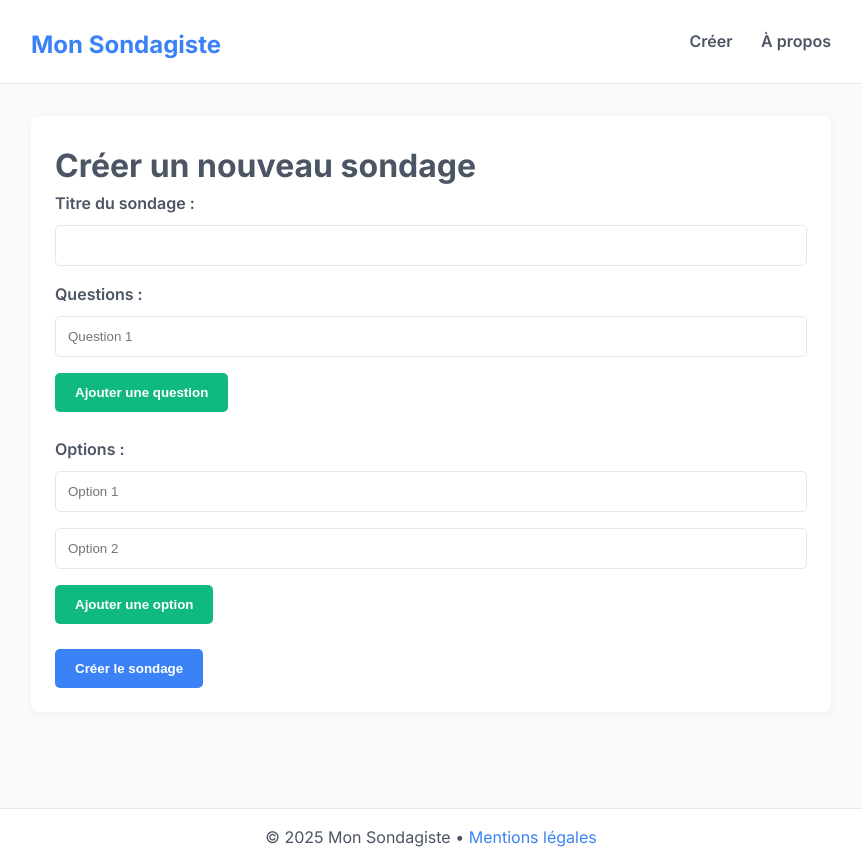
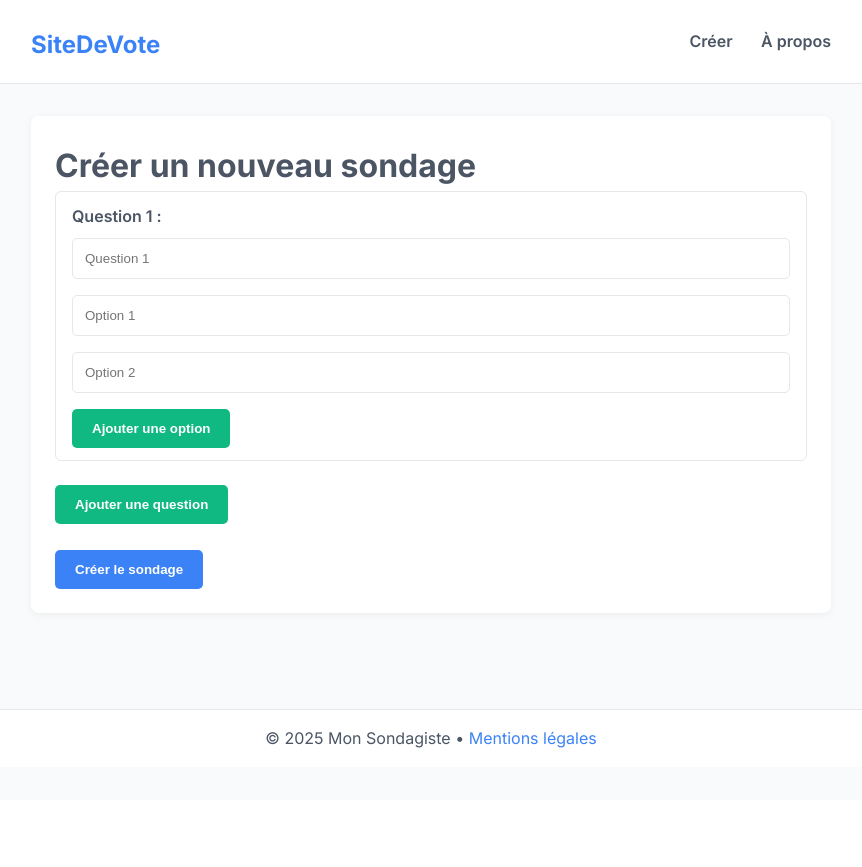
Before and after one commit to ksakho20/site_de_vote_et_de_sondage_en_ligne, a PHP site: page / in a window 1280 px wide. Shown: the whole page, without its empty margins (209-1071 px from the left). After the commit the page ends 748 px from the top, so only its background shows below. Run offline with PHP 8.4, Linux system fonts and the light colour scheme.

Commit message:
modif des fichiers

```diff
--- a/css/style.css
+++ b/css/style.css
@@ -144,3 +144,15 @@
   }
   .site-nav a { margin: 0.5rem; }
 }
+
+.question-block {
+  margin-bottom: 1.5rem;
+  border: 1px solid var(--clr-gray-light);
+  border-radius: 6px;
+  padding: 0.75rem 1rem;
+}
+.question-block legend {
+  font-weight: 600;
+  margin-bottom: 0.5rem;
+  color: var(--clr-primary);
+}
--- a/index.php
+++ b/index.php
@@ -12,7 +12,7 @@
 <body>
     <header class="site-header">
         <div class="container">
-        <h1 class="site-logo"><a href="index.php">Mon Sondagiste</a></h1>
+        <h1 class="site-logo"><a href="index.php">SiteDeVote</a></h1>
         <nav class="site-nav">
             <a href="index.php">Créer</a>
             <a href="#">À propos</a>
@@ -23,33 +23,32 @@
         <div class="card">
             <h1>Créer un nouveau sondage</h1>
             <form action="create.php" method="post" id="create-form">
-                <div>
-                <label for="title">Titre du sondage :</label>
-                <input type="text" name="title" id="title" required>
+                <div id="questions-container">
+                    <!-- Bloc prototype invisible, cloné par JS -->
+                    <template id="question-template">
+                    <div class="question-block" data-idx="{idx}">
+                        <div class="field">
+                        <label>Question {num} :</label>
+                        <input type="text" name="questions[{idx}]" placeholder="Question {num}" required>
+                        </div>
+                        <div class="options-container">
+                        <div class="field">
+                            <input type="text" name="options[{idx}][]" placeholder="Option 1" required>
+                        </div>
+                        <div class="field">
+                            <input type="text" name="options[{idx}][]" placeholder="Option 2" required>
+                        </div>
+                        </div>
+                        <button type="button" class="btn-add-option" data-idx="{idx}">Ajouter une option</button>
+                    </div>
+                    </template>
                 </div>
 
-                <div id="questions-container">
-                <label>Questions :</label>
-                <div>
-                    <input type="text" name="questions[]" placeholder="Question 1" required>
-                </div>
-                </div>
                 <button type="button" id="add-question">Ajouter une question</button>
-                <br><br>
-
-                <div id="options-container">
-                <label>Options :</label>
-                <div>
-                    <input type="text" name="options[]" placeholder="Option 1" required>
-                </div>
-                <div>
-                    <input type="text" name="options[]" placeholder="Option 2" required>
-                </div>
-                </div>
-                <button type="button" id="add-option">Ajouter une option</button>
                 <br><br>
                 <button type="submit">Créer le sondage</button>
             </form>
+
         </div>
     </main>
 
--- a/js/create.js
+++ b/js/create.js
@@ -1,28 +1,38 @@
 document.addEventListener('DOMContentLoaded', () => {
-  console.log('create.js chargé – options et questions');
+  let qCount = 0;
+  const questionsContainer = document.getElementById('questions-container');
+  const tmpl = document.getElementById('question-template').innerHTML;
 
-  const optionContainer = document.getElementById('options-container');
-  const questionContainer = document.getElementById('questions-container');
-  const btnAddOption = document.getElementById('add-option');
-  const btnAddQuestion = document.getElementById('add-question');
+  // Fonction pour ajouter un nouveau bloc question
+  function addQuestion() {
+    const html = tmpl
+      .replace(/{idx}/g, qCount)
+      .replace(/{num}/g, qCount + 1);
+    const wrapper = document.createElement('div');
+    wrapper.innerHTML = html;
+    questionsContainer.appendChild(wrapper.firstElementChild);
+    attachOptionHandler(qCount);
+    qCount++;
+  }
 
-  // Ajout d'une option
-  if (optionContainer && btnAddOption) {
-    btnAddOption.addEventListener('click', () => {
-      const count = optionContainer.querySelectorAll('input[name="options[]"]').length + 1;
+  // Attacher le listener “Ajouter une option” pour une question donnée
+  function attachOptionHandler(idx) {
+    const btn = document.querySelector(`.btn-add-option[data-idx="${idx}"]`);
+    const optsContainer = document.querySelector(`.question-block[data-idx="${idx}"] .options-container`);
+    btn.addEventListener('click', () => {
+      const optCount = optsContainer.querySelectorAll('input').length + 1;
       const div = document.createElement('div');
-      div.innerHTML = `<input type="text" name="options[]" placeholder="Option ${count}" required>`;
-      optionContainer.appendChild(div);
+      div.className = 'field';
+      div.innerHTML = `<input
+        type="text"
+        name="options[${idx}][]"
+        placeholder="Option ${optCount}"
+        required>`;
+      optsContainer.appendChild(div);
     });
   }
 
-  //  Ajout d'une question
-  if (questionContainer && btnAddQuestion) {
-    btnAddQuestion.addEventListener('click', () => {
-      const count = questionContainer.querySelectorAll('input[name="questions[]"]').length + 1;
-      const div = document.createElement('div');
-      div.innerHTML = `<input type="text" name="questions[]" placeholder="Question ${count}" required>`;
-      questionContainer.appendChild(div);
-    });
-  }
+  // Initialisation : ajoute la première question
+  document.getElementById('add-question').addEventListener('click', addQuestion);
+  addQuestion();
 });
```
Also changed, not shown: create.php (+40 -30 lines), js/vote.js (+12 -14 lines), sondage.php (+18 -12 lines), vote.php (+11 -16 lines).
